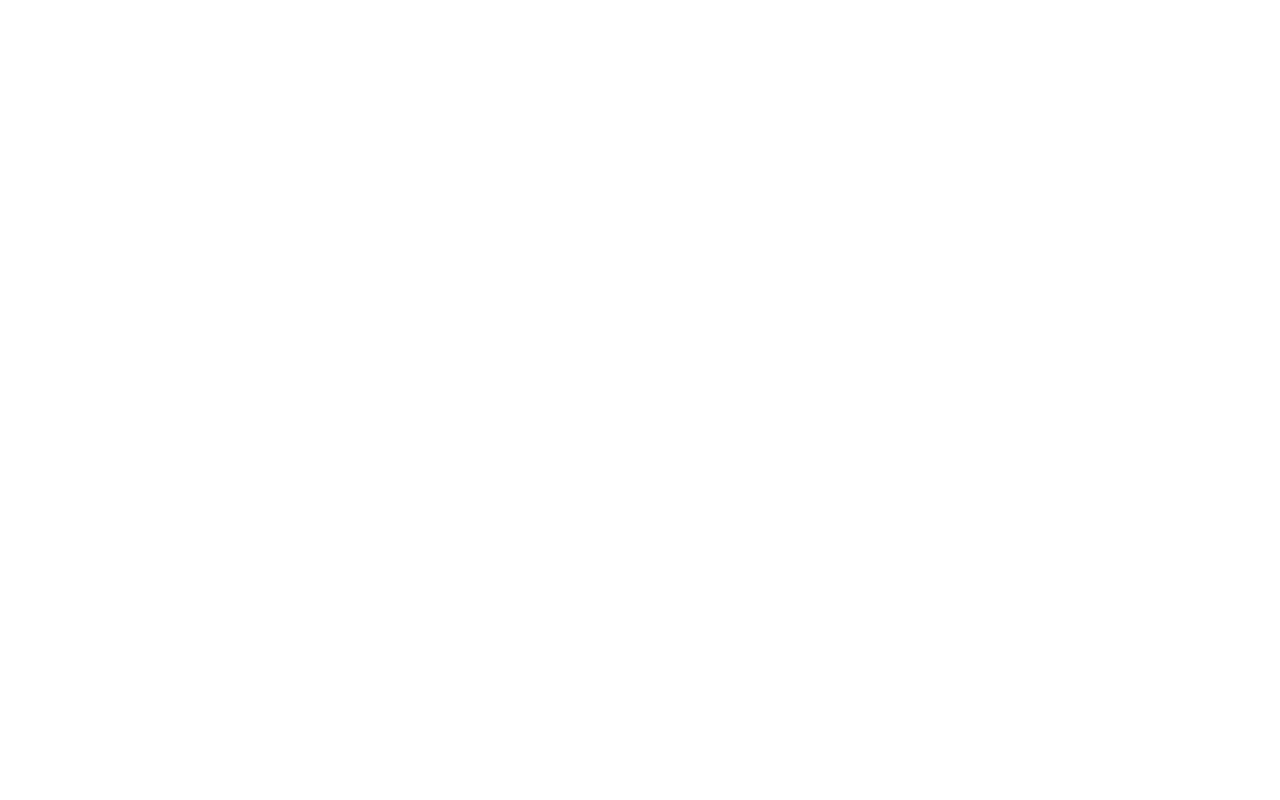
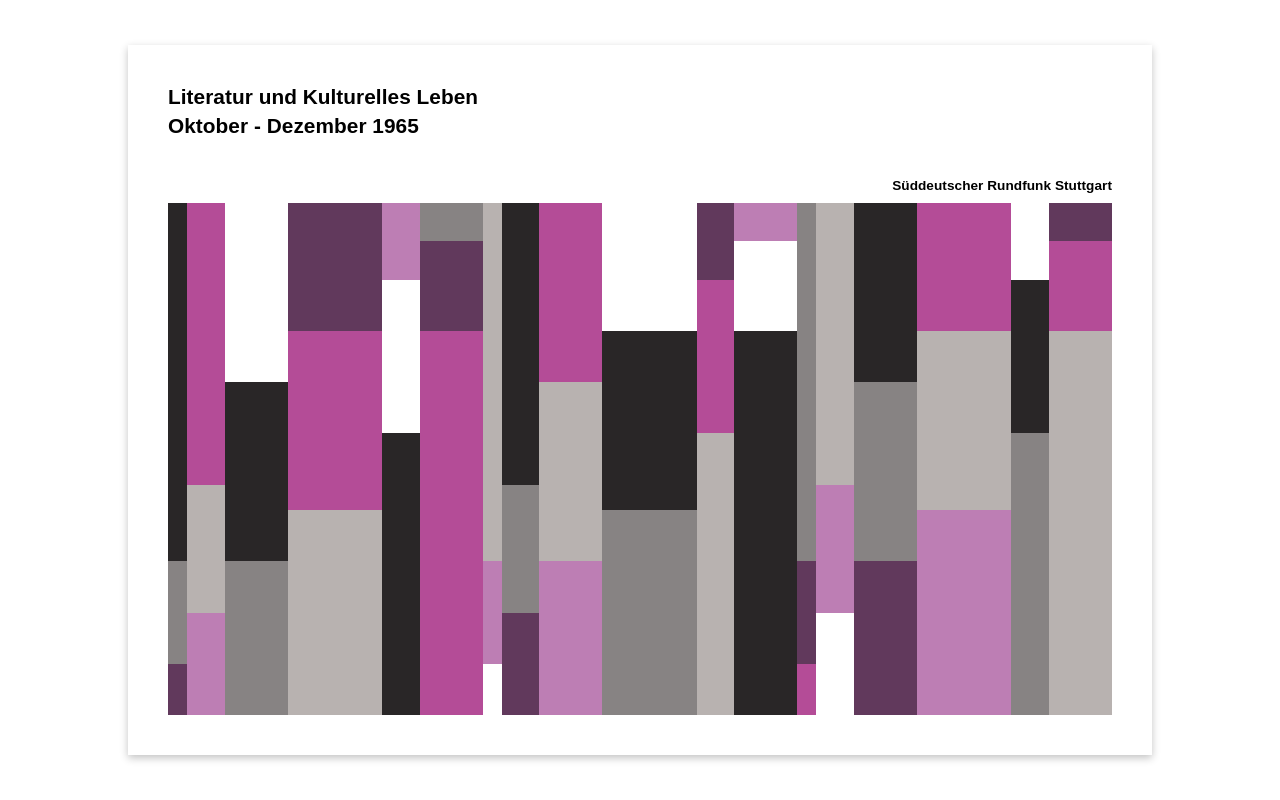
Before and after one commit to LL835/tpx-poster, a plain HTML site: page index.html in a window 1280 px wide. Drawn offline with Linux system fonts and the light colour scheme.

Commit message:
create layout and style the poster

```diff
--- a/index.html
+++ b/index.html
@@ -8,5 +8,34 @@
     <title>Part One &#124; Poster </title>
 </head>
 <body>
+    <div class="sheet">
+        <div class="heading">
+            <h2>Literatur und Kulturelles Leben</h2>
+            <h2>Oktober - Dezember 1965</h2>
+        </div>
+         <h3>Süddeutscher Rundfunk Stuttgart</h3>
+
+        <div class="pattern">
+            <div class="column1 width1 column"></div>
+            <div class="column2 width2 column"></div>
+            <div class="column3 width3 column"></div>
+            <div class="column4 width4 column"></div>
+            <div class="column5 width5 column"></div>
+            <div class="column6 width6 column"></div>
+            <div class="column7 width1 column"></div>
+            <div class="column8 width2 column"></div>
+            <div class="column9 width3 column"></div>
+            <div class="column10 width4 column"></div>
+            <div class="column11 width5 column"></div>
+            <div class="column12 width6 column"></div>
+            <div class="column13 width1 column"></div>
+            <div class="column14 width2 column"></div>
+            <div class="column15 width3 column"></div>
+            <div class="column16 width4 column"></div>
+            <div class="column17 width5 column"></div>
+            <div class="column18 width6 column"></div>
+        </div>
+    </div>
+
 </body>
 </html>
--- a/style.css
+++ b/style.css
@@ -0,0 +1,141 @@
+:root {
+    /* The colours go in this order: black, md grey, wine, magenta, lght grey, pink, white. */
+    --black: #292627;
+    --md-grey: #878383;
+    --wine: #61395c;
+    --magenta: #b44c97;
+    --lght-grey: #b8b2b0;
+    --pink: #bd7eb4;
+    --white: #fff;
+
+    /* The pattern repeats itself every six columns */
+    --width1: 6%;
+    --width2: 12%;
+    --width3: 20%;
+    --width4: 30%;
+    --width5: 12%;
+    --width6: 20%;
+}
+* {
+    box-sizing: border-box;
+    margin: 0;
+    padding: 0;
+    font-family: Arial, Helvetica, sans-serif;
+}
+/* center the poster on the page */
+body {
+    width: 100vw;
+    height: 100vh;
+    background-color: var(--white);
+    display: flex;
+    place-items: center;
+}
+/* the poster canvas */
+.sheet {
+    width: 1024px;
+    height: 710px;
+    margin: auto;
+    display: flex;
+    flex-direction: column;
+    padding: 40px;
+    box-shadow: rgba(0, 0, 0, 0.24) 0px 3px 8px;
+}
+/* styles the general text */
+.heading {
+    margin-bottom: 40px;
+}
+h2 {
+    font-size: 1.3rem;
+    letter-spacing: 0.05px;
+}
+h2:first-child{
+    margin-bottom: 5px;
+}
+h3 {
+    text-align: right;
+    margin-bottom: 10px;
+    font-size: 0.85rem;
+    letter-spacing: 0.05px;
+}
+/* create the pattern with columns that have gradient backgrounds  */
+.pattern {
+    width: 100%;
+    flex-grow: 1;
+    display: flex;
+}
+
+.column1, .column7, .column13 {
+    flex-basis: var(--width1);
+}
+.column2, .column8, .column14 {
+    flex-basis: var(--width2);
+}
+.column3, .column9, .column15 {
+    flex-basis: var(--width3);
+}
+.column4, .column10, .column16 {
+    flex-basis: var(--width4)
+}
+.column5, .column11, .column17 {
+    flex-basis: var(--width5);
+}
+.column6, .column12, .column18 {
+    flex-basis: var(--width6);
+}
+
+.column1 {
+    background-image: linear-gradient(to bottom, var(--black) 70%, var(--md-grey) 70%, var(--md-grey) 90%, var(--wine) 90%);
+}
+.column2 {
+    background-image: linear-gradient(to bottom, var(--magenta) 55%, var(--lght-grey) 55%, var(--lght-grey) 80%, var(--pink) 80%);
+}
+.column3 {
+    background-image: linear-gradient(to bottom, var(--white) 35%, var(--black) 35%, var(--black) 70%, var(--md-grey) 70%);
+}
+.column4 {
+    background-image: linear-gradient(to bottom, var(--wine) 25%, var(--magenta) 25%, var(--magenta) 60%, var(--lght-grey) 60%);
+}
+.column5 {
+    background-image: linear-gradient(to bottom, var(--pink) 15%, var(--white) 15%, var(--white) 45%, var(--black) 45%);
+}
+.column6 {
+    background-image: linear-gradient(to bottom, var(--md-grey) 7.5%, var(--wine) 5%, var(--wine) 25%, var(--magenta) 25%);
+}
+
+.column7 {
+    background-image: linear-gradient(to bottom, var(--lght-grey) 70%, var(--pink) 70%, var(--pink) 90%, var(--white) 90%);
+}
+.column8 {
+    background-image: linear-gradient(to bottom, var(--black) 55%, var(--md-grey) 55%, var(--md-grey) 80%, var(--wine) 80%);
+}
+.column9 {
+    background-image: linear-gradient(to bottom, var(--magenta) 35%, var(--lght-grey) 35%, var(--lght-grey) 70%, var(--pink) 70%);
+}
+.column10 {
+    background-image: linear-gradient(to bottom, var(--white) 25%, var(--black) 25%, var(--black) 60%, var(--md-grey) 60%);
+}
+.column11 {
+    background-image: linear-gradient(to bottom, var(--wine) 15%, var(--magenta) 15%, var(--magenta) 45%, var(--lght-grey) 45%);
+}
+.column12 {
+    background-image: linear-gradient(to bottom, var(--pink) 7.5%, var(--white) 5%, var(--white) 25%, var(--black) 25%);
+}
+
+.column13 {
+    background-image: linear-gradient(to bottom, var(--md-grey) 70%, var(--wine) 70%, var(--wine) 90%, var(--magenta) 90%);
+}
+.column14 {
+    background-image: linear-gradient(to bottom, var(--lght-grey) 55%, var(--pink) 55%, var(--pink) 80%, var(--white) 80%);
+}
+.column15{
+    background-image: linear-gradient(to bottom, var(--black) 35%, var(--md-grey) 35%, var(--md-grey) 70%, var(--wine) 70%);
+}
+.column16 {
+    background-image: linear-gradient(to bottom, var(--magenta) 25%, var(--lght-grey) 25%, var(--lght-grey) 60%, var(--pink) 60%);
+}
+.column17 {
+    background-image: linear-gradient(to bottom, var(--white) 15%, var(--black) 15%, var(--black) 45%, var(--md-grey) 45%);
+}
+.column18 {
+    background-image: linear-gradient(to bottom, var(--wine) 7.5%, var(--magenta) 5%, var(--magenta) 25%, var(--lght-grey) 25%);
+}
```
